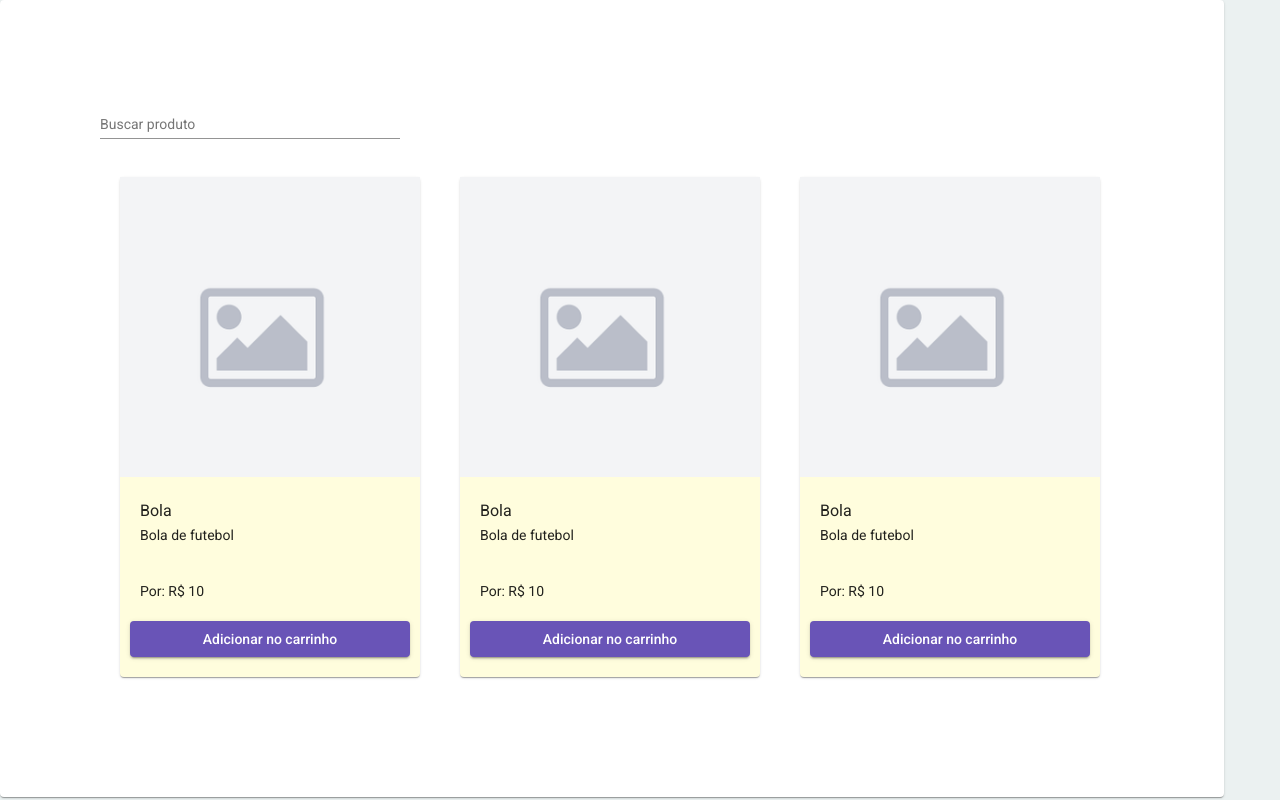
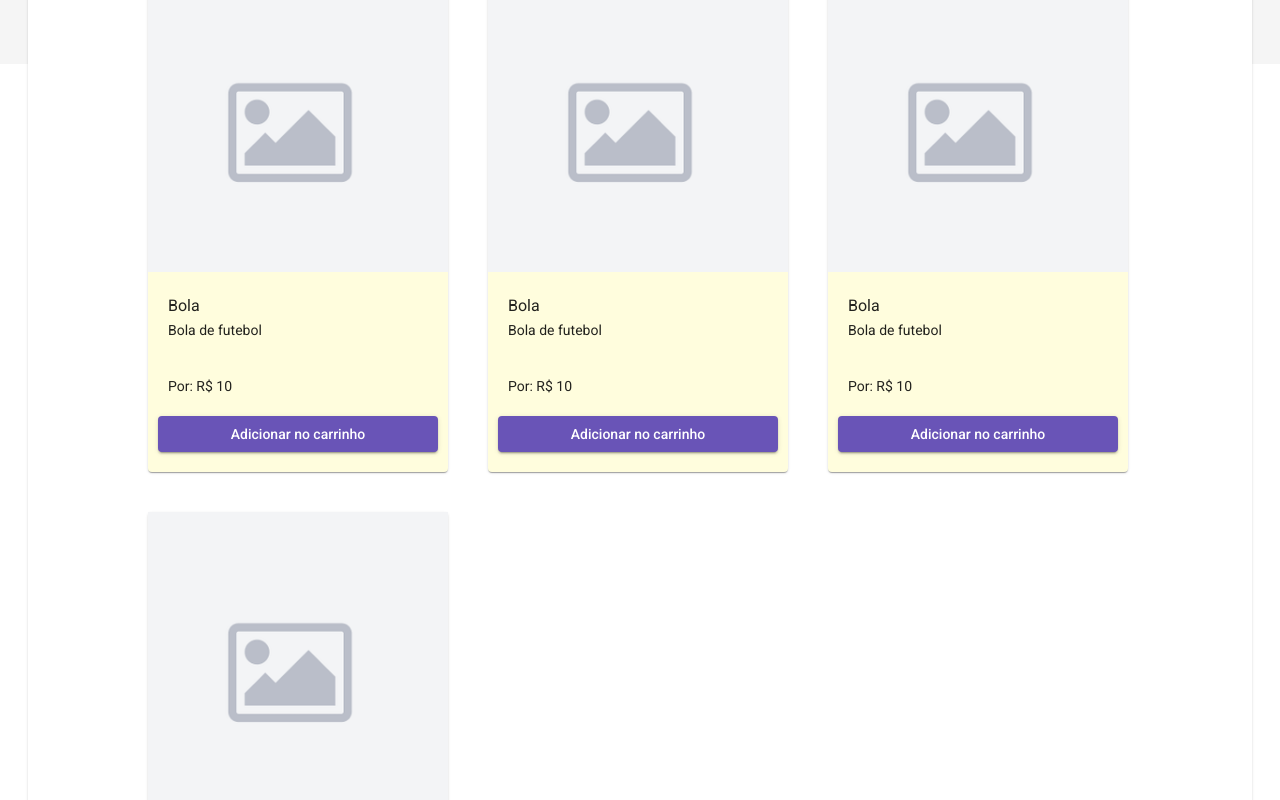
Before and after one commit to filipeabessa/ecommerce-web, an Angular app: page / in a window 1280 px wide. Shown: the top 800 px of the page. Built offline with nearby package versions, Linux system fonts and the light colour scheme.

Commit message:
feat(shared_module): :sparkles: Create shared module and implement a navbar component

```diff
--- a/src/app/app.component.html
+++ b/src/app/app.component.html
@@ -1,3 +1,4 @@
-<body>
+<app-navbar></app-navbar>
+<div class="container">
   <app-products-list></app-products-list>
-</body>
+</div>
--- a/src/app/app.component.scss
+++ b/src/app/app.component.scss
@@ -1,7 +1,14 @@
-@import "~@angular/material/prebuilt-themes/indigo-pink.css";
-
 body {
   background: #ebf1f1;
   width: 100%;
   height: 100%;
 }
+
+.container {
+  width: 100%;
+  height: 100%;
+  display: flex;
+  flex-direction: column;
+  justify-content: center;
+  align-items: center;
+}
--- a/src/app/app.module.ts
+++ b/src/app/app.module.ts
@@ -5,6 +5,7 @@ import { AppRoutingModule } from './app-routing.module';
 import { AppComponent } from './app.component';
 import { BrowserAnimationsModule } from '@angular/platform-browser/animations';
 import { ProductModule } from './products/product.module';
+import { SharedModule } from './shared/shared.module';
 
 @NgModule({
   declarations: [AppComponent],
@@ -13,6 +14,7 @@ import { ProductModule } from './products/product.module';
     AppRoutingModule,
     BrowserAnimationsModule,
     ProductModule,
+    SharedModule,
   ],
   providers: [],
   bootstrap: [AppComponent],
--- a/src/app/layouts/products-list-layout/products-list-layout.component.html
+++ /dev/null
@@ -1 +0,0 @@
-<p>products-list-layout works!</p>
--- a/src/app/products/products-list/products-list.component.ts
+++ b/src/app/products/products-list/products-list.component.ts
@@ -26,6 +26,11 @@ export class ProductsListComponent {
         price: 10,
         content: 'Bola de futebol',
       },
+      {
+        title: 'Bola',
+        price: 10,
+        content: 'Bola de futebol',
+      },
     ];
   }
 }
--- /dev/null
+++ b/src/app/shared/navbar/navbar.component.html
@@ -0,0 +1,7 @@
+<mat-toolbar class="toolbar">
+  <span class="logo">HireMe Store</span>
+  <div class="links">
+    <a>Produtos</a>
+    <a mat-flat-button color="primary" class="login">Login</a>
+  </div>
+</mat-toolbar>
--- /dev/null
+++ b/src/app/shared/navbar/navbar.component.scss
@@ -0,0 +1,18 @@
+.toolbar {
+  display: flex;
+  justify-content: space-between;
+  align-items: center;
+  padding: 0.5rem;
+
+  > .logo {
+    margin-left: 50px;
+  }
+
+  > .links {
+    margin-right: 50px;
+
+    a {
+      margin-right: 50px;
+    }
+  }
+}
--- /dev/null
+++ b/src/app/shared/navbar/navbar.component.ts
@@ -0,0 +1,15 @@
+import { Component, OnInit } from '@angular/core';
+
+@Component({
+  selector: 'app-navbar',
+  templateUrl: './navbar.component.html',
+  styleUrls: ['./navbar.component.scss']
+})
+export class NavbarComponent implements OnInit {
+
+  constructor() { }
+
+  ngOnInit(): void {
+  }
+
+}
```
Also changed, not shown: src/app/layouts/layouts.module.ts (deleted, +0 -9 lines), src/app/layouts/products-list-layout/products-list-layout.component.ts (deleted, +0 -15 lines), src/app/shared/shared.module.ts (added, +12 -0 lines), src/app/layouts/products-list-layout/products-list-layout.component.scss (deleted), 1 other file (tests, documents, lock files or other folders).
